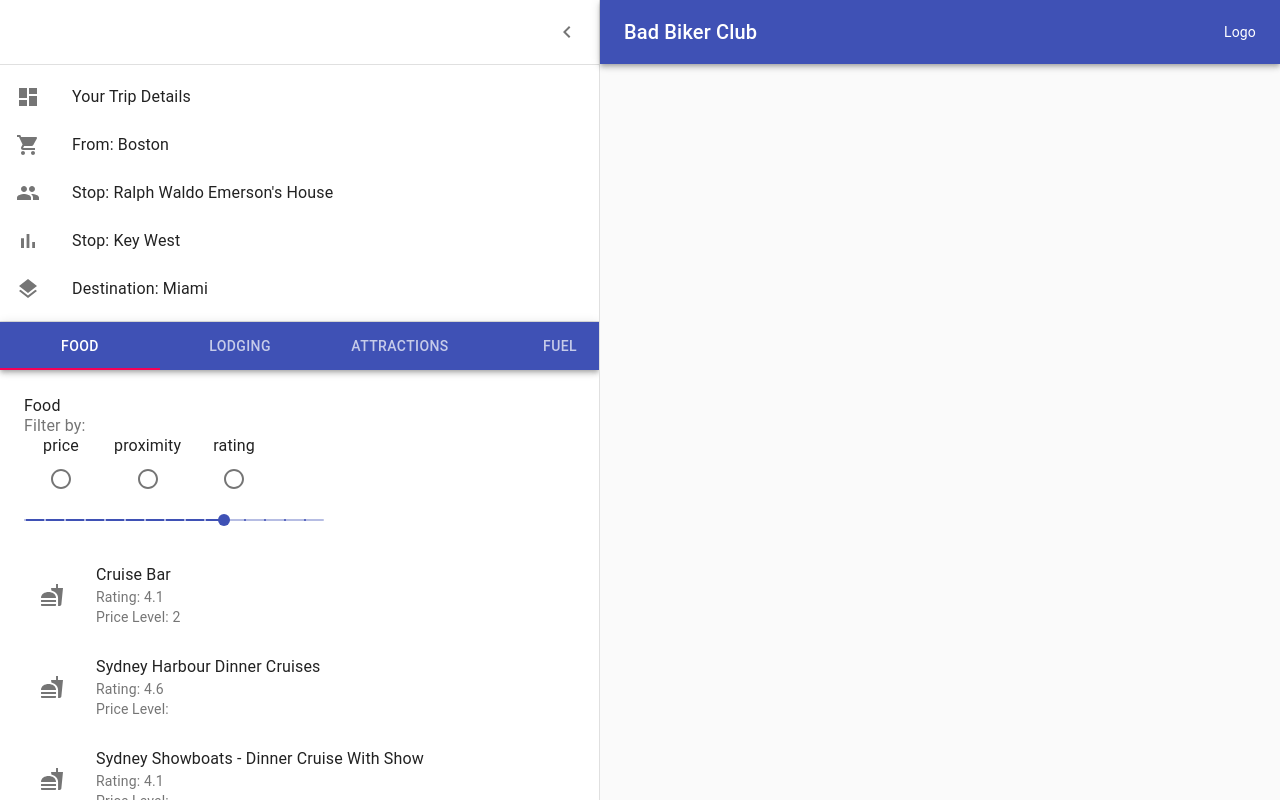
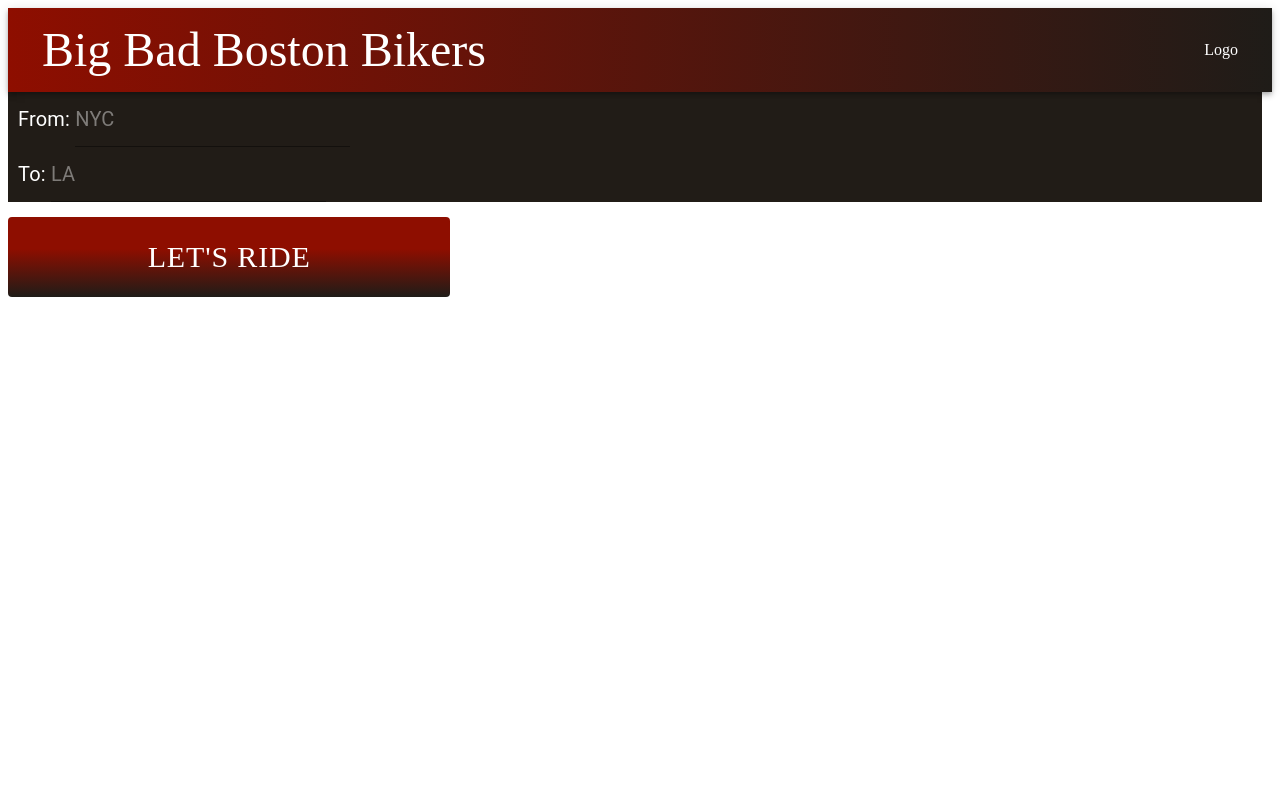
Before and after one commit to BlueOcean35/ProjectVroom, a React app: page / in a window 1280 px wide. Shown: the top 800 px of the page. Built offline with nearby package versions, Linux system fonts and the light colour scheme; the HTML template or start-up script is replaced by a standard one.

Commit message:
landing page draft

```diff
--- /dev/null
+++ b/src/components/LandingPage.jsx
@@ -0,0 +1,194 @@
+import React, {Fragment, useState} from 'react';
+import clsx from "clsx";
+import { Input, InputLabel, Drawer, Box, AppBar, Toolbar, List, Typography, Divider, IconButton, Badge, Container, Grid, Paper, Link, CssBaseline, Button } from '@material-ui/core';
+import { makeStyles } from "@material-ui/core/styles";
+import MenuIcon from "@material-ui/icons/Menu";
+import ChevronLeftIcon from "@material-ui/icons/ChevronLeft";
+import NotificationsIcon from "@material-ui/icons/Notifications";
+
+// import MapContainer from "./Map.js";
+// import GoogleMaps from "./Map-Pure-JS";
+
+function Copyright() {
+	return (
+		<Typography variant="body2" color="textSecondary" align="center">
+			{"Copyright © "}
+			<Link color="inherit" href="https://material-ui.com/">
+				Your Website
+			</Link>{" "}
+			{new Date().getFullYear()}
+			{"."}
+		</Typography>
+	);
+}
+
+const drawerWidth = 600;
+
+const useStyles = makeStyles((theme) => ({
+	root: {
+		display: "flex",
+	},
+	toolbar: {
+    paddingRight: 24,
+     // keep right padding when drawer closed
+	},
+	toolbarIcon: {
+		display: "flex",
+		alignItems: "center",
+		justifyContent: "flex-end",
+		padding: "0 8px",
+		...theme.mixins.toolbar,
+	},
+	appBar: {
+		zIndex: theme.zIndex.drawer + 1,
+		transition: theme.transitions.create(["width", "margin"], {
+			easing: theme.transitions.easing.sharp,
+      duration: theme.transitions.duration.leavingScreen,
+    }),
+    padding: "10px",
+    background: `linear-gradient(to right, #8e0e00, #1f1c18)`
+	},
+	appBarShift: {
+		width: `100%`,
+		transition: theme.transitions.create(["width", "margin"], {
+			easing: theme.transitions.easing.sharp,
+			duration: theme.transitions.duration.enteringScreen,
+		}),
+	},
+	rideButton: {
+    marginTop: '15px',
+    height: '80px',
+    width: `35%`,
+    fontSize: "30px",
+    background: `linear-gradient(#8e0e00 40%, #1f1c18)`,
+    color: '#fff',
+    fontFamily: 'Metal Mania',
+    '&:hover': {
+      opacity: `0.9`,
+
+    }
+
+  },
+	menuButtonHidden: {
+		display: "none",
+	},
+	title: {
+    flexGrow: 1,
+    fontFamily: 'Metal Mania'
+	},
+	drawerPaper: {
+		position: "relative",
+		whiteSpace: "nowrap",
+		width: drawerWidth,
+		transition: theme.transitions.create("width", {
+			easing: theme.transitions.easing.sharp,
+			duration: theme.transitions.duration.enteringScreen,
+		}),
+	},
+	drawerPaperClose: {
+		overflowX: "hidden",
+		transition: theme.transitions.create("width", {
+			easing: theme.transitions.easing.sharp,
+			duration: theme.transitions.duration.leavingScreen,
+		}),
+		width: theme.spacing(7),
+		[theme.breakpoints.up("sm")]: {
+			width: theme.spacing(9),
+		},
+	},
+	appBarSpacer: theme.mixins.toolbar,
+	content: {
+		flexGrow: 1,
+		height: "100vh",
+		overflow: "auto",
+  },
+  inputLabel: {
+    marginRight: '10px',
+    background: '#211C17',
+    color:'#fff',
+    paddingLeft: '10px',
+    fontSize: '20px',
+    boxShadow: '2px 10px -14px 14px #FFF'
+  },
+  input: {
+    marginRight: '5px',
+    color:'#fff',
+    height: '55px',
+    fontSize: '20px'
+  },
+	container: {
+		paddingTop: theme.spacing(4),
+		paddingBottom: theme.spacing(4),
+	},
+	paper: {
+		padding: theme.spacing(2),
+		display: "flex",
+		overflow: "auto",
+		flexDirection: "column",
+	},
+	fixedHeight: {
+		height: 240,
+	},
+}));
+
+
+let LandingPage = () => {
+  const classes = useStyles();
+
+  const [state, setState] = useState({
+    from: "",
+    to: ""
+    })
+
+  function handleSubmit(evt) {
+    evt.preventDefault();
+
+  }
+
+  function handleChange(evt) {
+    const value = evt.target.value;
+    setState({
+      ...state,
+      [evt.target.name]: value
+    });
+    console.log('from: ', state.from)
+    console.log('to: ', state.to)
+  }
+  return(
+    <div className="landingPage">
+
+    <AppBar
+    position="relative"
+    className={clsx(classes.appBar, open && classes.appBarShift)}
+  >
+    <Toolbar className={classes.toolbar}>
+      <Typography
+        component="h1"
+        variant="h3"
+        color="inherit"
+        noWrap
+        className={classes.title}
+      >
+        Big Bad Boston Bikers
+      </Typography>
+      <div> Logo </div>
+    </Toolbar>
+  </AppBar>
+
+  <div className="landing-page-interactions">
+  <form id="landing-form" onSubmit={handleSubmit} className="landing-page-inputs" >
+   <InputLabel  className={classes.inputLabel} >From: <Input name="from" value={state.from} onChange={handleChange} className={classes.input} placeholder= "NYC" /></InputLabel>
+   <InputLabel className={classes.inputLabel} >To: <Input name="to" value={state.to} onChange={handleChange} className={classes.input} placeholder= "LA" /></InputLabel>
+ </form>
+ <Button form="landing-form" type="submit" className={classes.rideButton}>Let's Ride</Button>
+
+  </div>
+
+
+
+    </div>
+  )
+
+}
+
+export default LandingPage;
--- a/src/index.js
+++ b/src/index.js
@@ -4,10 +4,10 @@ import App from "./components/App.jsx";
 import Dashboard from "./components/Trip-Planner/Dashboard.js";
 import { Provider } from "react-redux";
 import { store } from "./store.js";
-
+import LandingPage from './components/LandingPage'
 ReactDOM.render(
 	<Provider store={store}>
-		<Dashboard />
+		<LandingPage />
 	</Provider>,
 	document.getElementById("app")
 );
```
Also changed, not shown: 10 other files (tests, documents, lock files or other folders).
